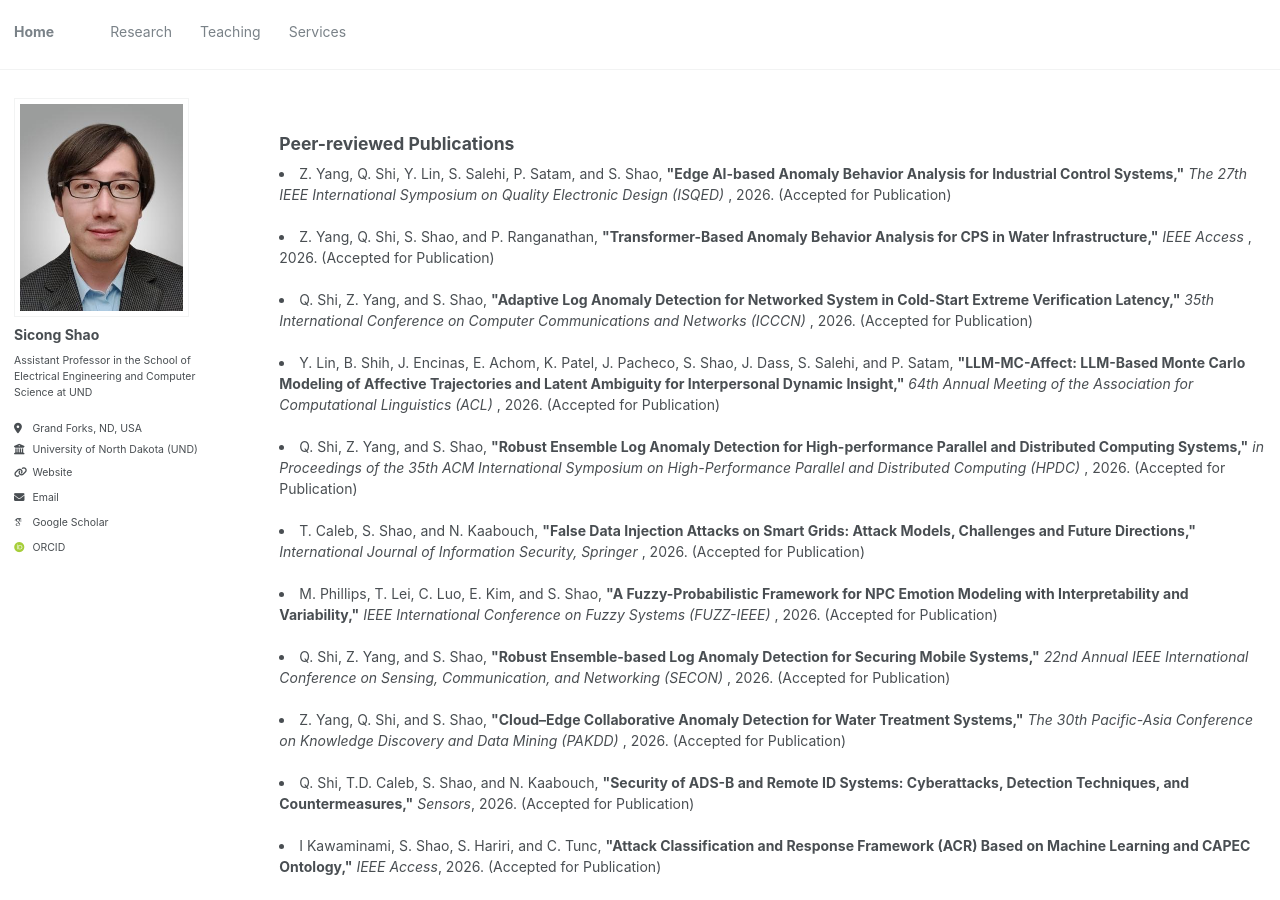
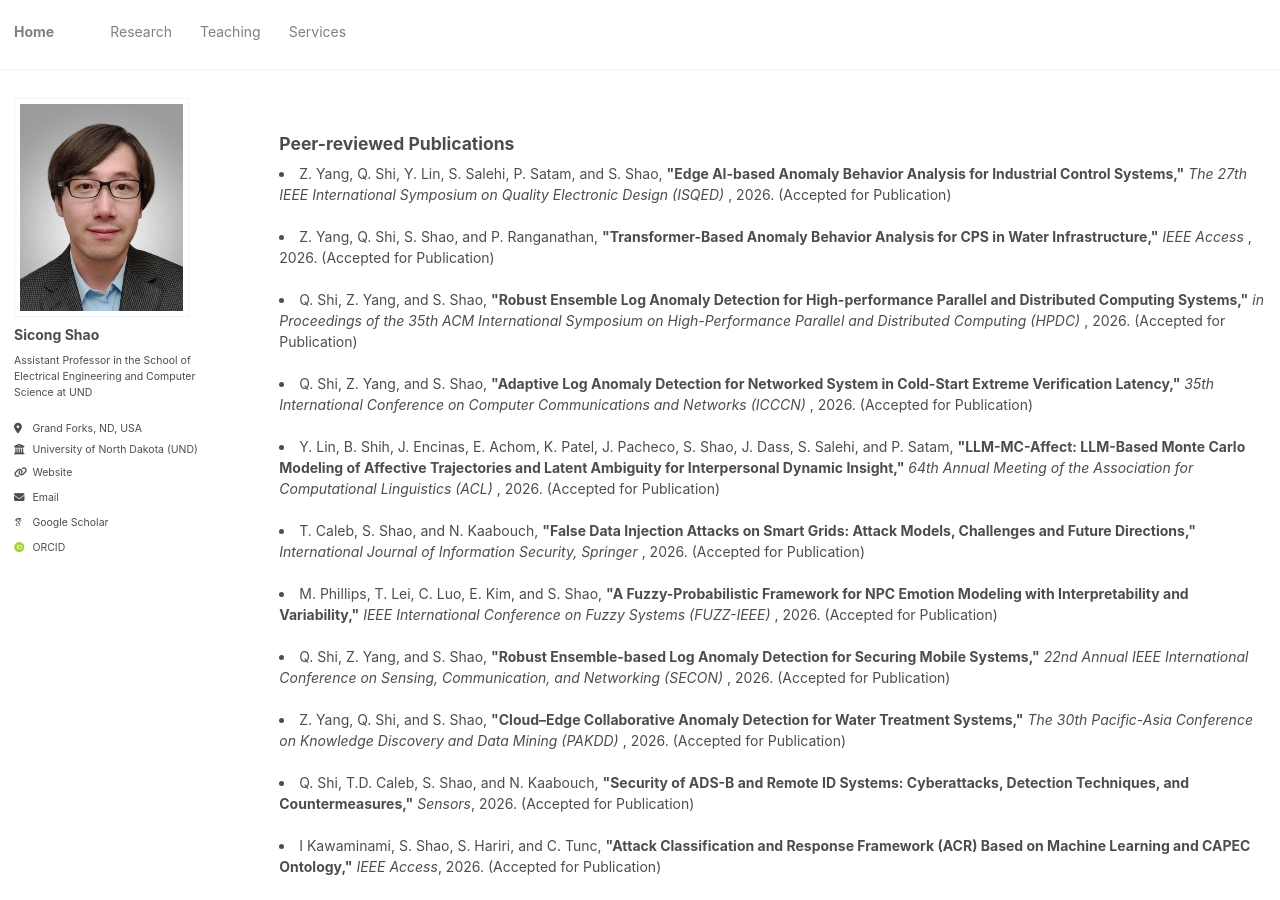
Before and after one commit to sicongshao/sicongshao.github.io, a Jekyll site: the page built from _pages/publications.html, in a window 1280 px wide and 900 px high. Built offline with Jekyll 4.4.1, drawn with Linux system fonts in a browser that asks for light colours; some web fonts are replaced.

Commit message:
first commit

```diff
--- a/_pages/publications.html
+++ b/_pages/publications.html
@@ -32,6 +32,12 @@ author_profile: true
 
 
 <li>
+  Q. Shi, Z. Yang, and S. Shao, <strong>"Robust Ensemble Log Anomaly Detection for High-performance Parallel and Distributed Computing Systems,"</strong> <i> in Proceedings of the 35th ACM International Symposium on High-Performance Parallel and Distributed Computing (HPDC) </i>, 2026. (Accepted for Publication)
+</li>
+<br>
+
+
+<li>
   Q. Shi, Z. Yang, and S. Shao, <strong>"Adaptive Log Anomaly Detection for Networked System in Cold-Start Extreme Verification Latency,"</strong> <i>35th International Conference on Computer Communications and Networks (ICCCN) </i>, 2026. (Accepted for Publication)
 </li>
 <br>
@@ -41,10 +47,7 @@ author_profile: true
 </li>
 <br>
 
-<li>
-  Q. Shi, Z. Yang, and S. Shao, <strong>"Robust Ensemble Log Anomaly Detection for High-performance Parallel and Distributed Computing Systems,"</strong> <i> in Proceedings of the 35th ACM International Symposium on High-Performance Parallel and Distributed Computing (HPDC) </i>, 2026. (Accepted for Publication)
-</li>
-<br>
+
 
 
 <li>
```
